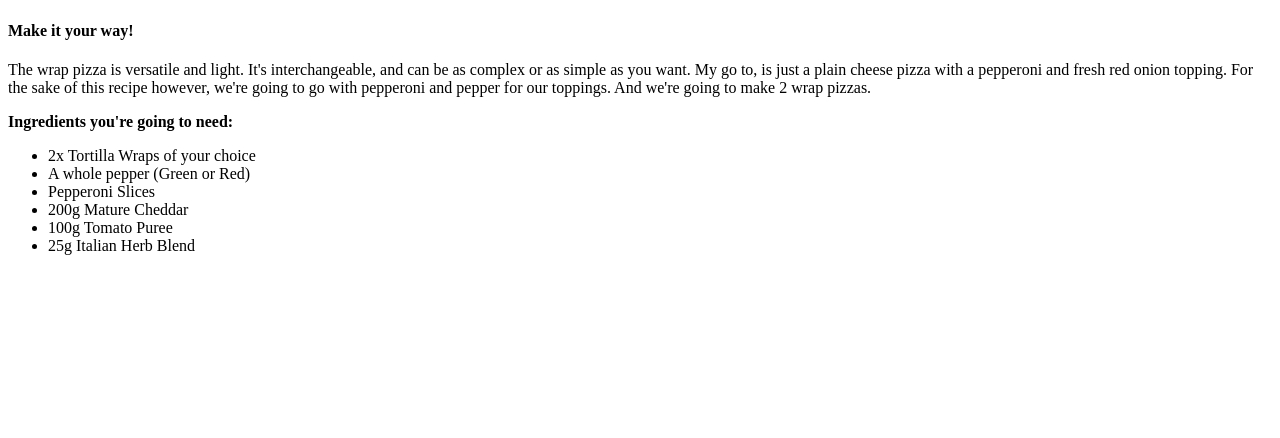
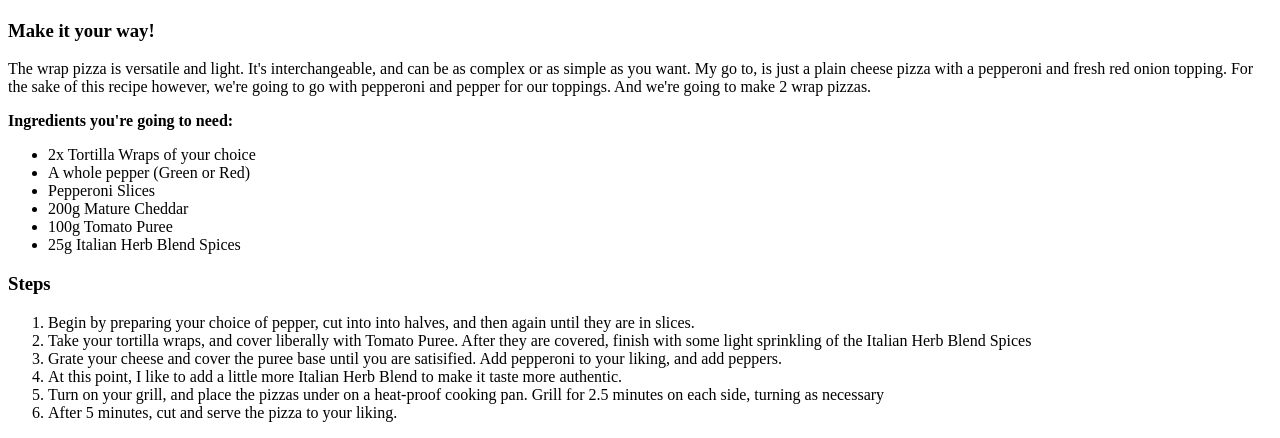
Before and after one commit to Pattsy/odin-recipes, a plain HTML site: page recipes/wrap-pizza.html in a window 1280 px wide. Shown: the part 383-821 px from the top of the page. Before the commit the page ends 800 px from the top, so only its background shows below. Drawn offline with Linux system fonts and the light colour scheme.

Commit message:
Added steps to cooking dish. Also changed some text around.

```diff
--- a/recipes/wrap-pizza.html
+++ b/recipes/wrap-pizza.html
@@ -8,7 +8,7 @@
 <body>
 <h1> Quick and Easy Wrap Pizza!</h1>
 <img src="https://imagesvc.meredithcorp.io/v3/mm/image?url=https%3A%2F%2Fstatic.onecms.io%2Fwp-content%2Fuploads%2Fsites%2F44%2F2019%2F08%2F26231104%2F5397864.jpg&q=60" alt="Pepperoni and Pepper Wrap Pizza">
-<h4> Make it your way! </h4>
+<h3> Make it your way! </h3>
 <p> The wrap pizza is versatile and light. It's interchangeable, and can be as complex or
     as simple as you want. My go to, is just a plain cheese pizza with a pepperoni and fresh
     red onion topping. For the sake of this recipe however, we're going to go with pepperoni and
@@ -22,10 +22,20 @@
             <li>Pepperoni Slices</li>
                 <li>200g Mature Cheddar</li>
                     <li>100g Tomato Puree</li>
-                        <li>25g Italian Herb Blend</li>
+                        <li>25g Italian Herb Blend Spices</li>
 </ul>
 
-
+<h3>Steps</h3>
+<ol>
+    <li> Begin by preparing your choice of pepper, cut into into halves, and then again until
+        they are in slices. </li>
+    <li> Take your tortilla wraps, and cover liberally with Tomato Puree. After they are covered,
+        finish with some light sprinkling of the Italian Herb Blend Spices</li>
+        <li> Grate your cheese and cover the puree base until you are satisified. Add pepperoni to your liking, and add peppers. </li>
+        <li> At this point, I like to add a little more Italian Herb Blend to make it taste more authentic. </li>
+        <li> Turn on your grill, and place the pizzas under on a heat-proof cooking pan. Grill for 2.5 minutes on each side, turning as necessary </li>
+        <li> After 5 minutes, cut and serve the pizza to your liking. </li>
+    </ol>
 
 
 </body>
```
